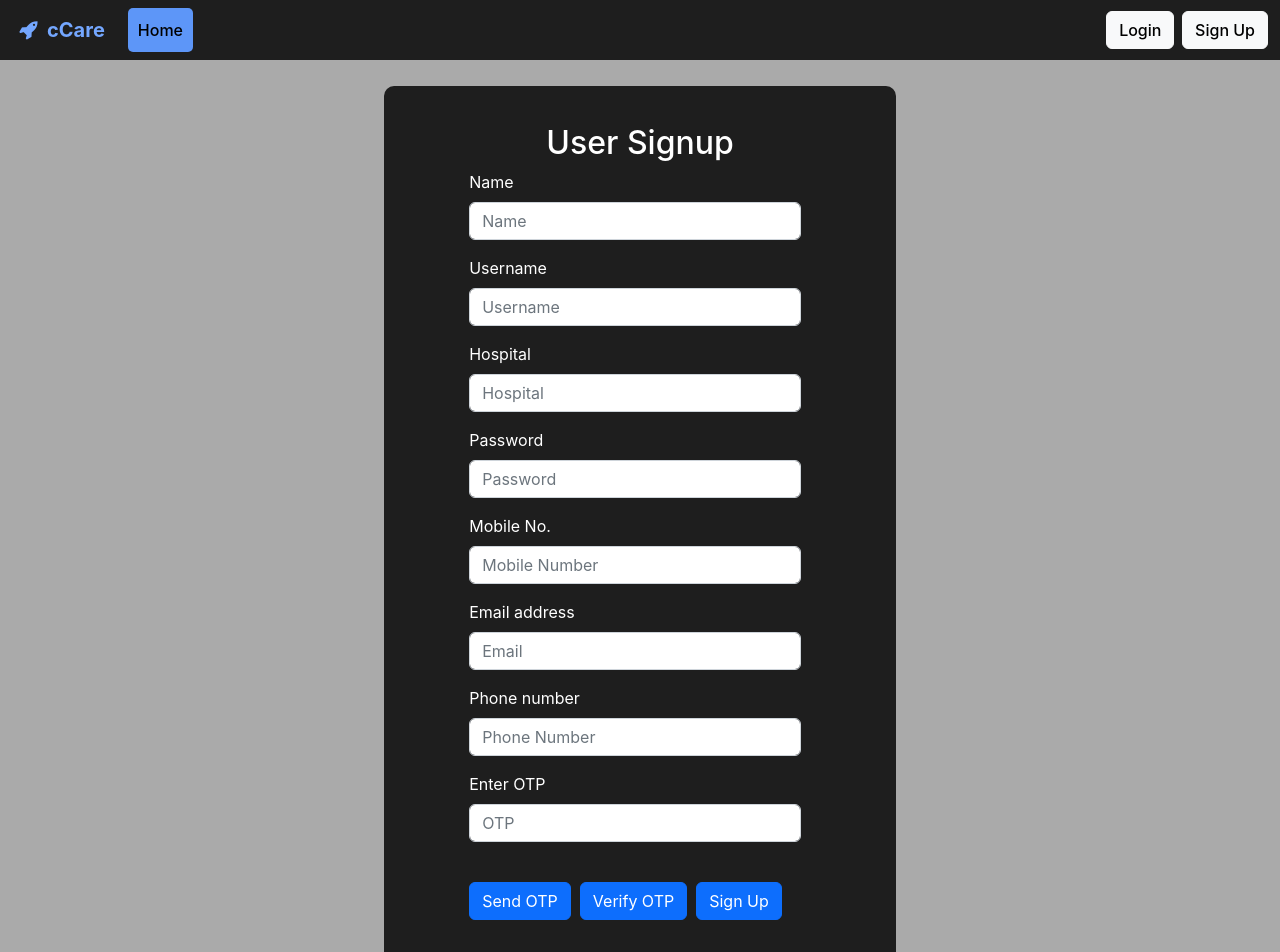
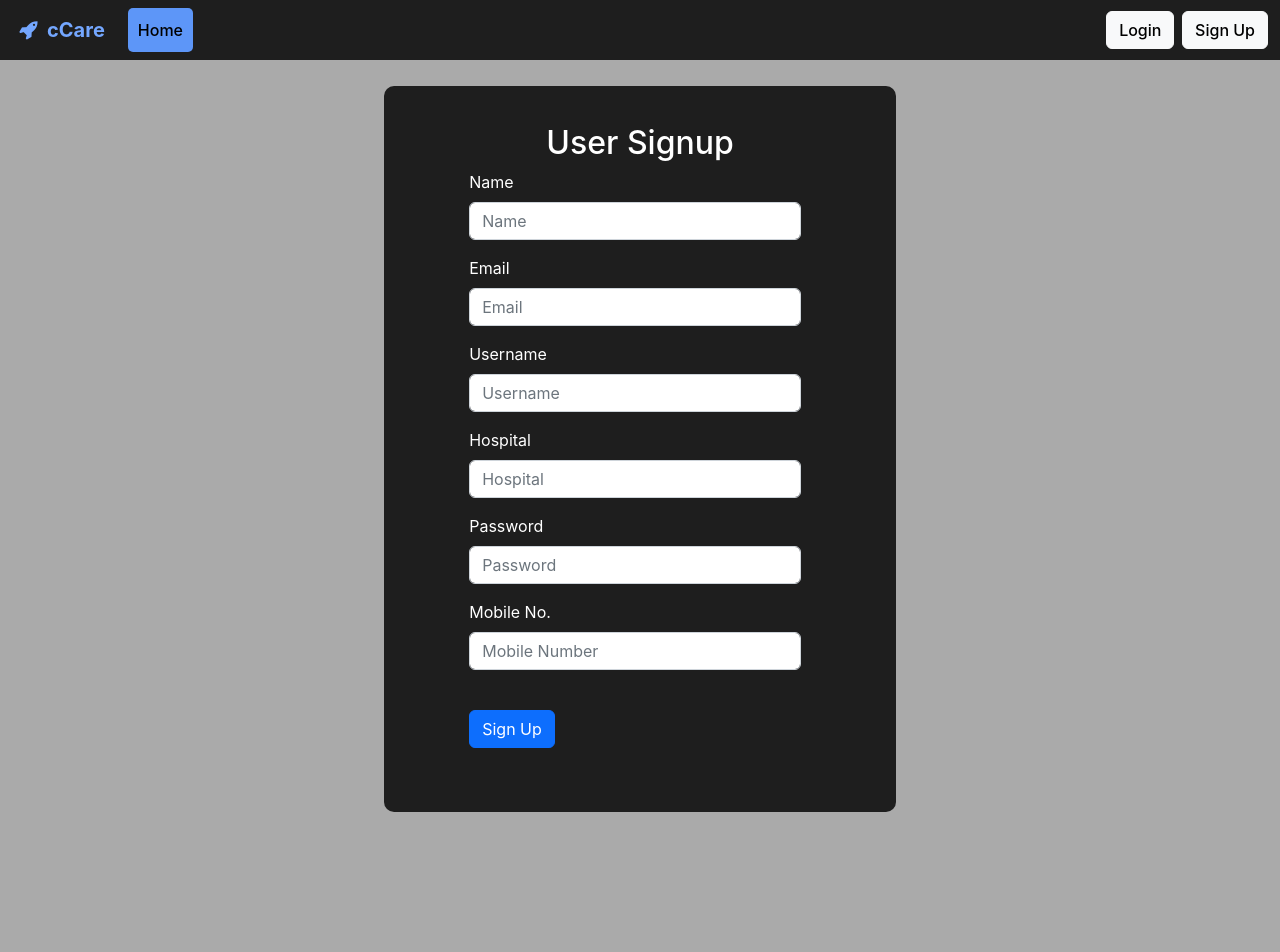
Before and after one commit to urujahmedsyed/cancerfrontend, a React (Create React App) app: page /signup in a window 1280 px wide. Shown: the top 952 px of the page. After the commit the page ends 860 px from the top, so only its background shows below. Built offline with nearby package versions, Linux system fonts and the light colour scheme.

Commit message:
modified:   src/components/SignUp.js

```diff
--- a/src/components/SignUp.js
+++ b/src/components/SignUp.js
@@ -1,224 +1,123 @@
 import React from "react";
-import "../styles/signup.css";
-import Navu from "./Navu";
+import '../styles/signup.css';
+import Navu from './Navu';
 import { useState } from "react";
 import { useNavigate } from "react-router-dom";
 
 function SignUp() {
     const history = useNavigate();
-  const [name, setName] = useState("");
-  const [uname, setUname] = useState("");
-  const [mobile, setMobile] = useState("");
-  const [password, setPassword] = useState("");
-  const [hospital, setHospital] = useState("");
-  const [email, setEmail] = useState("");
-  const [phone, setPhone] = useState("");
-  const [otp, setOtp] = useState("");
+    const [name, setName] = useState('');
+    const [email, setEmail] = useState('');
+    const [uname, setUname] = useState('');
+    const [mobile, setMobile] = useState('');
+    const [password, setPassword] = useState('');
+    const [hospital, setHospital] = useState('');
 
-  async function sendOtp() {
-    const response = await fetch("https://cancerserver.onrender.com/api/sendOtp", {
-      method: "POST",
+    async function registerUser(event) {
+        event.preventDefault();
+        const response = await fetch('https://cancerserver.onrender.com/api/signup', {
+            method: 'POST',
             headers: {
-        "Content-Type": "application/json",
+                'Content-Type': 'application/json',
             },
             body: JSON.stringify({
+                name,
                 email,
-        phone,
+                uname,
+                mobile,
+                password,
+                hospital,
             }),
         });
 
         const data = await response.json();
-    if (data.status === "true") {
-      window.alert("OTP sent to your email");
+        if (data.status === 'yaya') {
+            // Display success alert
+            window.alert('Signup successful!');
+            history.push('/login');
         } else {
-      window.alert("Failed to send OTP");
-    }
-  }
-
-  async function verifyOtp() {
-    const response = await fetch("https://cancerserver.onrender.com/api/verify", {
-      method: "POST",
-      headers: {
-        "Content-Type": "application/json",
-      },
-      body: JSON.stringify({
-        email,
-        otp,
-      }),
-    });
-
-    const data = await response.json();
-    if (data.status === "true") {
-      await signUp();
-    } else {
-      window.alert("Invalid OTP");
-    }
-  }
-
-  async function signUp() {
-    const response = await fetch("https://cancerserver.onrender.com/api/signup", {
-      method: "POST",
-      headers: {
-        "Content-Type": "application/json",
-      },
-      body: JSON.stringify({
-        name,
-        uname,
-        mobile,
-        password,
-        hospital,
-        email,
-      }),
-    });
-
-    const data = await response.json();
-    if (data.status === "yaya") {
-      window.alert("Signup successful!");
-      history.push("/login");
-    } else {
-      window.alert("Invalid signup!");
+            // Display invalid signup alert
+            window.alert('Invalid signup!');
         }
     }
 
     return (
         <>
-      <div id="nav1">
-        <Navu />
-      </div>
+            <div id="nav1"><Navu/></div>
             <div class="container" id="dome21">
                 <div class="container" id="resdesc21">
-          <h2>
-            <br />User Signup
-          </h2>
+                    <h2><br/>User Signup</h2>
                 </div>
                 <div id="loginfrms21">
-          <form onSubmit={(e) => e.preventDefault()}>
+                    <form onSubmit={registerUser}>
                         <div class="mb-3">
-              <label for="exampleInputName1" class="form-label">
-                Name
-              </label>
+                            <label for="exampleInputName1" class="form-label">Name</label>
                             <input
                                 value={name}
-                onChange={(e) => setName(e.target.value)}
+                                onChange={(e)=>setName(e.target.value)}
                                 type="text"
                                 class="form-control"
                                 id="exampleInputName1"
-                placeholder="Name"
-              />
+                                placeholder="Name"/>
                         </div>
                         <div class="mb-3">
-              <label for="exampleInputUsername1" class="form-label">
-                Username
-              </label>
+                            <label for="exampleInputEmail1" class="form-label">Email</label>
+                            <input
+                                value={email}
+                                onChange={(e)=>setEmail(e.target.value)}
+                                type="email"
+                                class="form-control"
+                                id="exampleInputEmail1"
+                                placeholder="Email"/>
+                        </div>
+                        <div class="mb-3">
+                            <label for="exampleInputUsername1"class="form-label">Username</label>
                             <input
                                 value={uname}
-                onChange={(e) => setUname(e.target.value)}
+                                onChange={(e)=>setUname(e.target.value)}
                                 type="text"
                                 class="form-control"
                                 id="exampleInputUsername1"
-                placeholder="Username"
-              />
+                                placeholder="Username"/>
                         </div>
                         <div class="mb-3">
-              <label for="exampleInputHospital1" class="form-label">
-                Hospital
-              </label>
+                            <label for="exampleInputHospital1"class="form-label">Hospital</label>
                             <input
                                 value={hospital}
-                onChange={(e) => setHospital(e.target.value)}
+                                onChange={(e)=>setHospital(e.target.value)}
                                 type="text"
                                 class="form-control"
                                 id="exampleInputHospital1"
-                placeholder="Hospital"
-              />
+                                placeholder="Hospital"/>
                         </div>
                         <div class="mb-3">
-              <label for="exampleInputPassword1" class="form-label">
-                Password
-              </label>
+                            <label for="exampleInputPassword1" class="form-label">Password</label>
                             <input
                                 value={password}
-                onChange={(e) => setPassword(e.target.value)}
+                                onChange={(e)=>setPassword(e.target.value)}
                                 type="password"
                                 class="form-control"
                                 id="exampleInputPassword1"
-                placeholder="Password"
-              />
+                                placeholder="Password"/>
                         </div>
 
                         <div class="mb-3">
-              <label for="exampleInputMobileNo1" class="form-label">
-                Mobile No.
-              </label>
+                            <label for="exampleInputMobileNo1" class="form-label">Mobile No.</label>
                             <input
                                 value={mobile}
-                onChange={(e) => setMobile(e.target.value)}
+                                onChange={(e)=>setMobile(e.target.value)}
                                 type="number"
                                 class="form-control"
                                 id="exampleInputMobileNo1"
-                placeholder="Mobile Number"
-              />
+                                placeholder="Mobile Number"/>
                         </div>
-
-            <div class="mb-3">
-              <label for="exampleInputEmail1" class="form-label">
-                Email address
-              </label>
-              <input
-                value={email}
-                onChange={(e) => setEmail(e.target.value)}
-                type="email"
-                class="form-control"
-                id="exampleInputEmail1"
-                placeholder="Email"
-              />
-            </div>
-
-            <div class="mb-3">
-              <label for="exampleInputPhone1" class="form-label">
-                Phone number
-              </label>
-              <input
-                value={phone}
-                onChange={(e) => setPhone(e.target.value)}
-                type="text"
-                class="form-control"
-                id="exampleInputPhone1"
-                placeholder="Phone Number"
-              />
-            </div>
-
-            <div class="mb-3">
-              <label for="exampleInputOtp1" class="form-label">
-                Enter OTP
-              </label>
-              <input
-                value={otp}
-                onChange={(e) => setOtp(e.target.value)}
-                type="text"
-                class="form-control"
-                id="exampleInputOtp1"
-                placeholder="OTP"
-              />
-            </div>
-
-            <br />
-            <button onClick={sendOtp} class="btn btn-primary">
-              Send OTP
-            </button>{" "}
-            &nbsp;
-            <button onClick={verifyOtp} class="btn btn-primary">
-              Verify OTP
-            </button>{" "}
-            &nbsp;
-            <button onClick={signUp} class="btn btn-primary">
-              Sign Up
-            </button>
+                        <br/>
+                        <button type="submit" class="btn btn-primary">Sign Up</button>
                     </form>
                 </div>
             </div>
-      <br />
-      <br />
+            <br/>
+            <br/>
         </>
     );
 }
```
Lines whose indentation alone changed are shown as unchanged.
